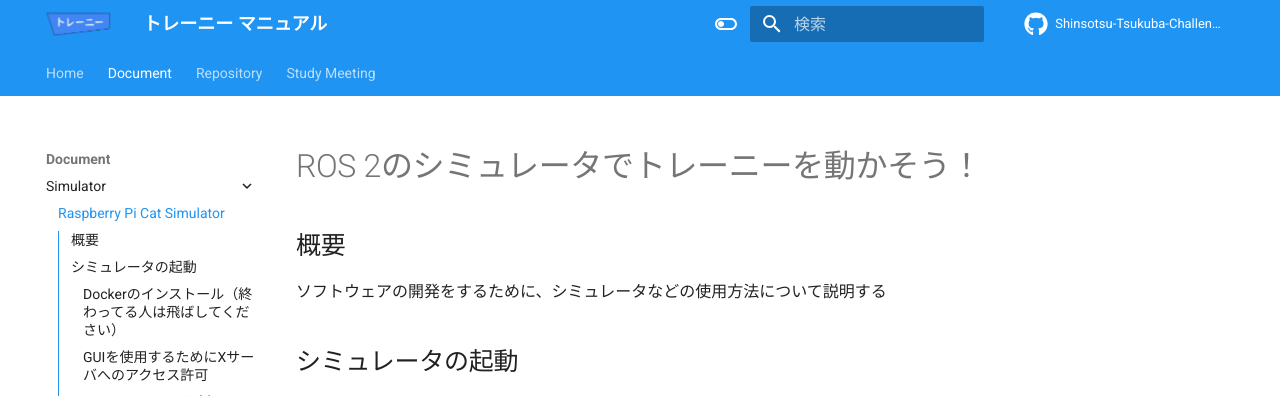
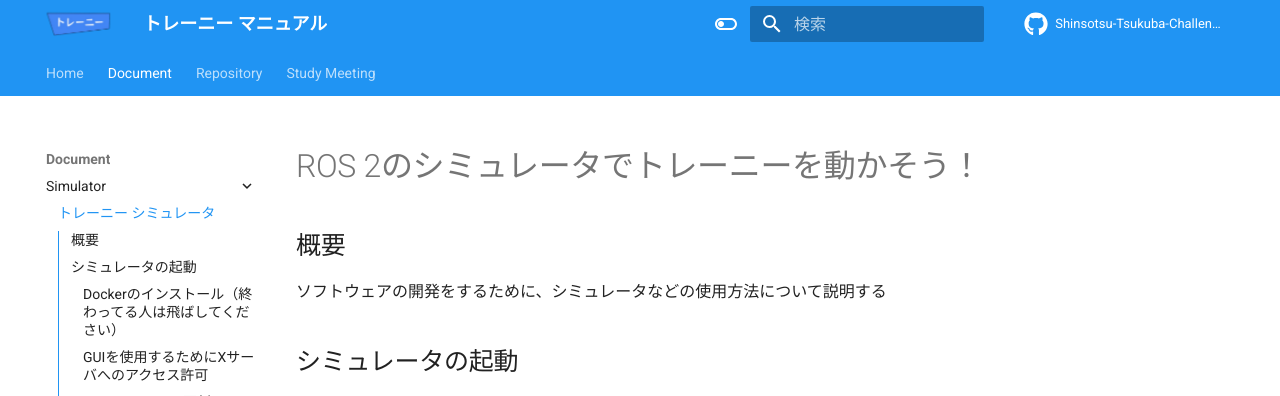
Before and after one commit to haruyama8940/trainee_documentation, an MkDocs documentation site: the page built from docs/document/simulator/trainee_simulator.md, in a window 1280 px wide. Shown: the top 396 px of the page. Built offline with MkDocs 1.6.1 and Material for MkDocs 9.7.7, drawn with Linux system fonts in a browser that asks for light colours; comment, search, counter and statistics services are not loaded.

Commit message:
fix: raspicat to trainee (#2)

```diff
--- a/mkdocs.yml
+++ b/mkdocs.yml
@@ -44,10 +44,7 @@ theme:
 
 extra:
     logo:
-        # 利用可能なアイコンは以下を参照
-        # https://material.io/resources/icons/?icon=description&style=baseline
         icon: 'developer_board'
-    # ウェブアプリマニフェストを有効化
     manifest: 'manifest.webmanifest'
     social:
       - icon: fontawesome/brands/github
@@ -76,7 +73,7 @@ nav:
   - このサイトについて: index.md
 - Document:
   - Simulator:
-    - Raspberry Pi Cat Simulator: document/simulator/trainee_simulator.md
+    - トレーニー シミュレータ: document/simulator/trainee_simulator.md
 
 - Repository:
   - トレーニー関連のリポジトリの説明: repository/repository_description.md
```
